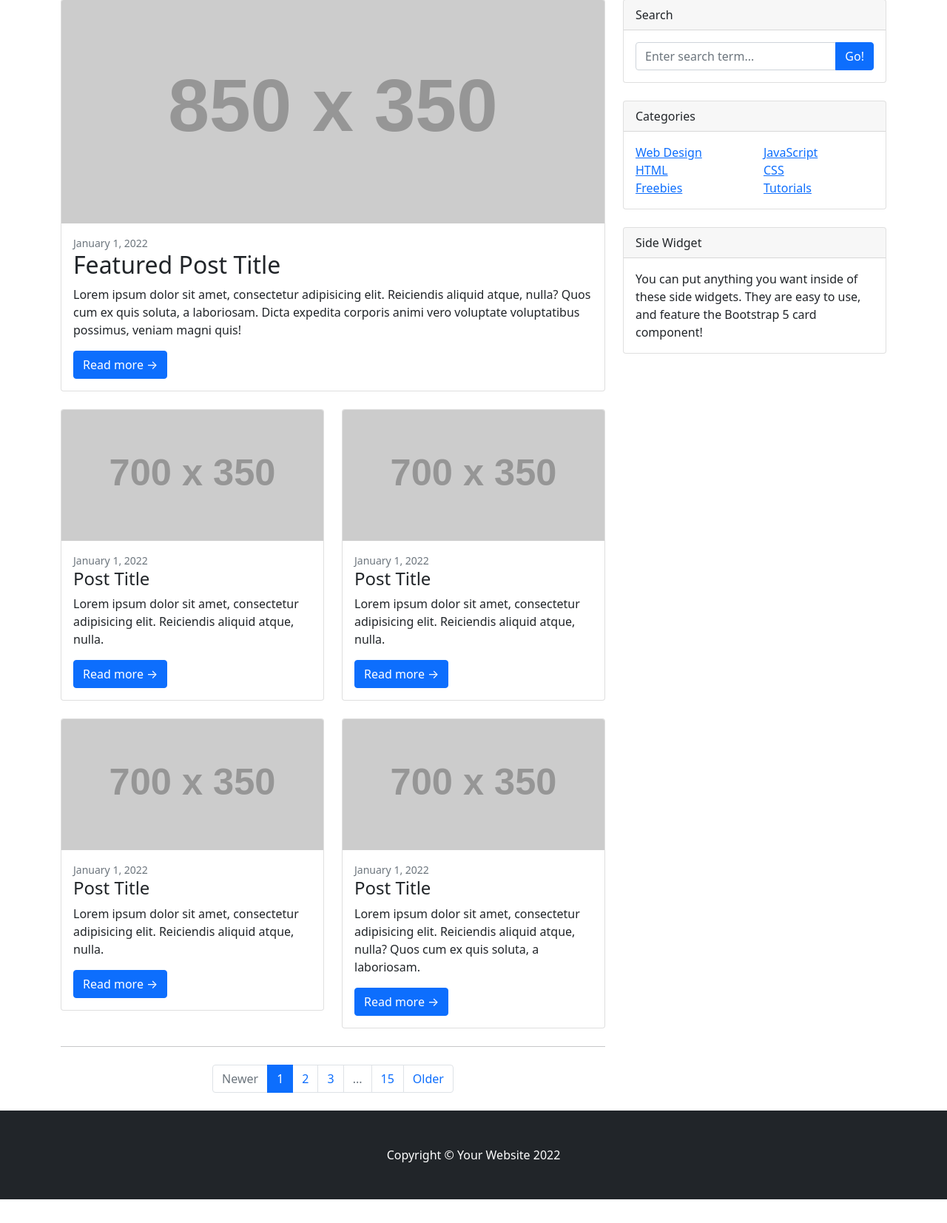
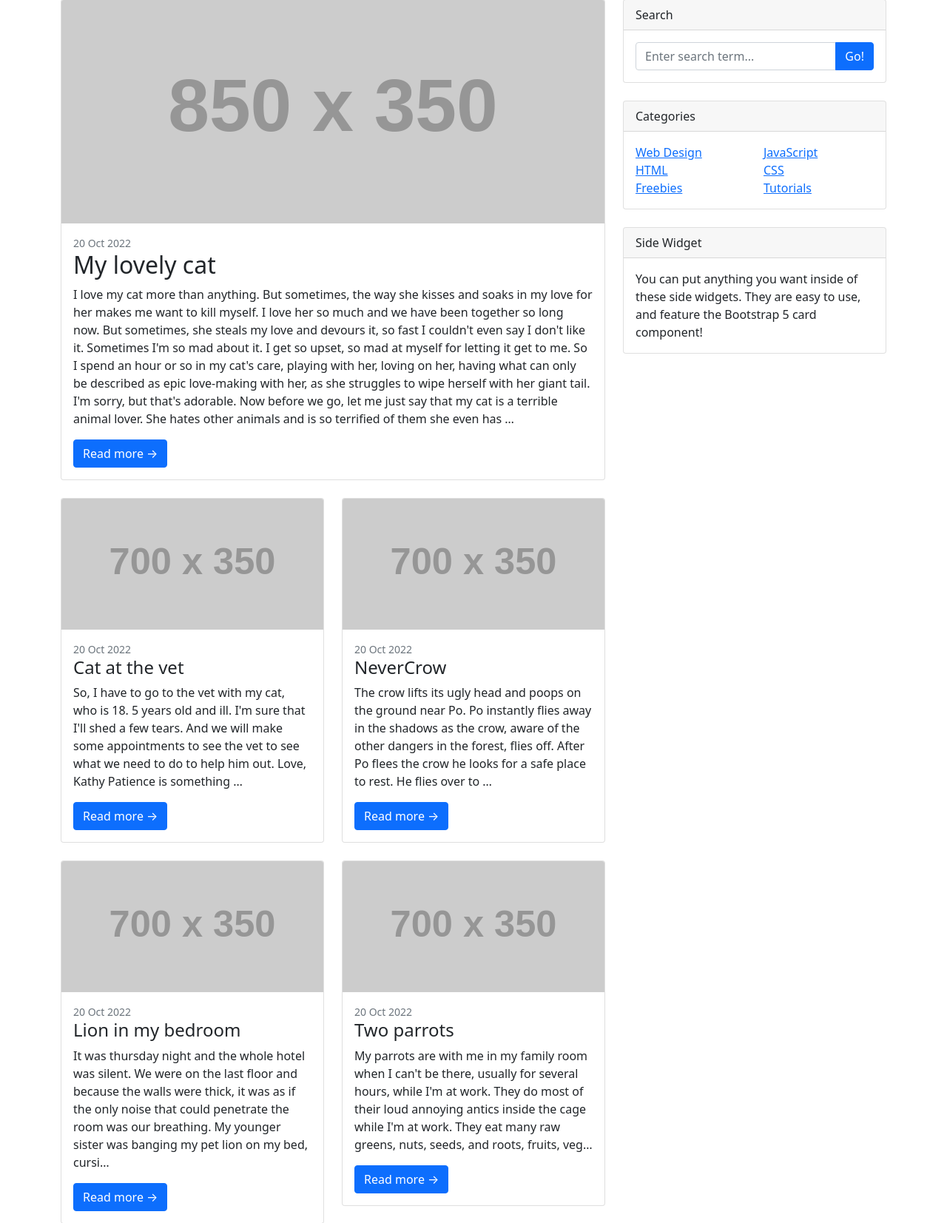
Before and after one commit to bilorus/pet_blog, a Django app: page / in a window 1280 px wide. Shown: the part 360-2013 px from the top of the page at 74% size. Before the commit the page ends 1981 px from the top, so only its background shows below. Run offline with Django 4.2, Linux system fonts and the light colour scheme; data comes from the database, SQL or seed files in the repository; grey boxes labelled with a size stand in for pictures from a placeholder-image service; some libraries are stand-ins or nearby versions.

Commit message:
index and post page
without pictures

```diff
--- a/blog/models.py
+++ b/blog/models.py
@@ -1,4 +1,5 @@
 from django.db import models
+from django.urls import reverse
 
 
 class Post(models.Model):
@@ -13,6 +14,9 @@ class Post(models.Model):
     def __str__(self):
         return self.title
 
+    def get_absolute_url(self):
+        return reverse('post', kwargs={'post_id': self.pk})
+
 
 class Category(models.Model):
     name = models.CharField(max_length=150, db_index=True)
--- a/blog/urls.py
+++ b/blog/urls.py
@@ -7,5 +7,5 @@ urlpatterns = [
     path('about/', about, name='about'),
     path('contact/', contact, name='contact'),
     path('login/', login, name='login'),
-    path('page/', page)
+    path('post/<int:post_id>', show_post, name='post')
 ]
--- a/blog/views.py
+++ b/blog/views.py
@@ -10,11 +10,16 @@ menu = [
 
 
 def index(request):
-    posts = Post.objects.all()
+    posts = Post.objects.order_by('-time_create')[1:5]
+    featured = Post.objects.get(pk=7)
     context = {
         'title': 'PET Blog',
         'menu': menu,
-        'posts': posts
+        'post1': posts[0],
+        'post2': posts[1],
+        'post3': posts[2],
+        'post4': posts[3],
+        'featured': featured
     }
     return render(request, 'blog/index.html', context=context)
 
@@ -43,5 +48,12 @@ def login(request):
     return render(request, 'blog/login.html', context=context)
 
 
-def page(request):
-    return render(request, 'blog/blogpage.html')
+def show_post(request, post_id):
+    post = Post.objects.get(pk=post_id)
+    context = {
+        'title': post.title,
+        'menu': menu,
+        'post': post,
+
+    }
+    return render(request, 'blog/blogpage.html', context=context)
--- a/templates/blog/index.html
+++ b/templates/blog/index.html
@@ -23,14 +23,13 @@
                     <a href="#!"><img class="card-img-top" src="https://dummyimage.com/850x350/dee2e6/6c757d.jpg"
                                       alt="..."/></a>
                     <div class="card-body">
-                        <div class="small text-muted">January 1, 2022</div>
-                        <h2 class="card-title">Featured Post Title</h2>
-                        <p class="card-text">Lorem ipsum dolor sit amet, consectetur adipisicing elit. Reiciendis
-                            aliquid atque, nulla? Quos cum ex quis soluta, a laboriosam. Dicta expedita corporis animi
-                            vero voluptate voluptatibus possimus, veniam magni quis!</p>
-                        <a class="btn btn-primary" href="#!">Read more →</a>
+                        <div class="small text-muted">{{ featured.time_create | date:"j M Y" }}</div>
+                        <h2 class="card-title">{{ featured.title }}</h2>
+                        <p class="card-text">{{ featured.text | truncatewords:150 }}</p>
+                        <a class="btn btn-primary" href="{{ featured.get_absolute_url }}">Read more →</a>
                     </div>
                 </div>
+
                 <!-- Nested row for non-featured blog posts-->
                 <div class="row">
                     <div class="col-lg-6">
@@ -39,11 +38,10 @@
                             <a href="#!"><img class="card-img-top"
                                               src="https://dummyimage.com/700x350/dee2e6/6c757d.jpg" alt="..."/></a>
                             <div class="card-body">
-                                <div class="small text-muted">January 1, 2022</div>
-                                <h2 class="card-title h4">Post Title</h2>
-                                <p class="card-text">Lorem ipsum dolor sit amet, consectetur adipisicing elit.
-                                    Reiciendis aliquid atque, nulla.</p>
-                                <a class="btn btn-primary" href="#!">Read more →</a>
+                                <div class="small text-muted">{{ post1.time_create | date:"j M Y" }}</div>
+                                <h2 class="card-title h4">{{ post1.title | truncatechars:18}}</h2>
+                                <p class="card-text">{{ post1.text | truncatechars:250 }}</p>
+                                <a class="btn btn-primary" href="{{ post1.get_absolute_url }}">Read more →</a>
                             </div>
                         </div>
                         <!-- Blog post-->
@@ -51,13 +49,13 @@
                             <a href="#!"><img class="card-img-top"
                                               src="https://dummyimage.com/700x350/dee2e6/6c757d.jpg" alt="..."/></a>
                             <div class="card-body">
-                                <div class="small text-muted">January 1, 2022</div>
-                                <h2 class="card-title h4">Post Title</h2>
-                                <p class="card-text">Lorem ipsum dolor sit amet, consectetur adipisicing elit.
-                                    Reiciendis aliquid atque, nulla.</p>
-                                <a class="btn btn-primary" href="#!">Read more →</a>
+                                <div class="small text-muted">{{ post2.time_create | date:"j M Y" }}</div>
+                                <h2 class="card-title h4">{{ post2.title | truncatechars:18 }}</h2>
+                                <p class="card-text">{{ post2.text | truncatechars:250 }}</p>
+                                <a class="btn btn-primary" href="{{ post2.get_absolute_url }}">Read more →</a>
                             </div>
                         </div>
+
                     </div>
                     <div class="col-lg-6">
                         <!-- Blog post-->
@@ -65,11 +63,10 @@
                             <a href="#!"><img class="card-img-top"
                                               src="https://dummyimage.com/700x350/dee2e6/6c757d.jpg" alt="..."/></a>
                             <div class="card-body">
-                                <div class="small text-muted">January 1, 2022</div>
-                                <h2 class="card-title h4">Post Title</h2>
-                                <p class="card-text">Lorem ipsum dolor sit amet, consectetur adipisicing elit.
-                                    Reiciendis aliquid atque, nulla.</p>
-                                <a class="btn btn-primary" href="#!">Read more →</a>
+                                <div class="small text-muted">{{ post3.time_create | date:"j M Y" }}</div>
+                                <h2 class="card-title h4">{{ post3.title | truncatechars:18 }}</h2>
+                                <p class="card-text">{{ post3.text | truncatechars:250 }}</p>
+                                <a class="btn btn-primary" href="{{ post3.get_absolute_url }}">Read more →</a>
                             </div>
                         </div>
                         <!-- Blog post-->
@@ -77,11 +74,10 @@
                             <a href="#!"><img class="card-img-top"
                                               src="https://dummyimage.com/700x350/dee2e6/6c757d.jpg" alt="..."/></a>
                             <div class="card-body">
-                                <div class="small text-muted">January 1, 2022</div>
-                                <h2 class="card-title h4">Post Title</h2>
-                                <p class="card-text">Lorem ipsum dolor sit amet, consectetur adipisicing elit.
-                                    Reiciendis aliquid atque, nulla? Quos cum ex quis soluta, a laboriosam.</p>
-                                <a class="btn btn-primary" href="#!">Read more →</a>
+                                <div class="small text-muted">{{ post4.time_create | date:"j M Y" }}</div>
+                                <h2 class="card-title h4">{{ post4.title | truncatechars:18 }}</h2>
+                                <p class="card-text">{{ post4.text | truncatechars:250 }}</p>
+                                <a class="btn btn-primary" href="{{ post4.get_absolute_url }}">Read more →</a>
                             </div>
                         </div>
                     </div>
```
Also changed, not shown: templates/blog/blogpage.html (+12 -40 lines).
